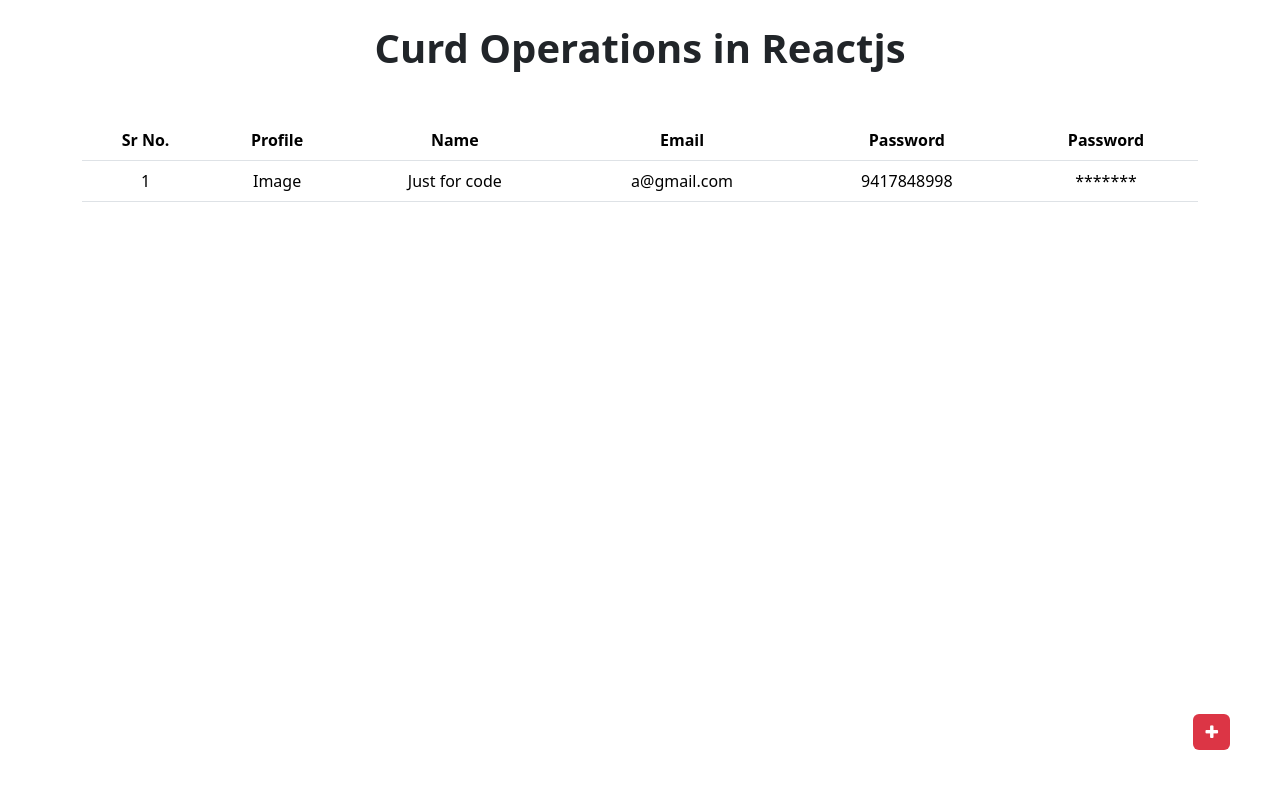
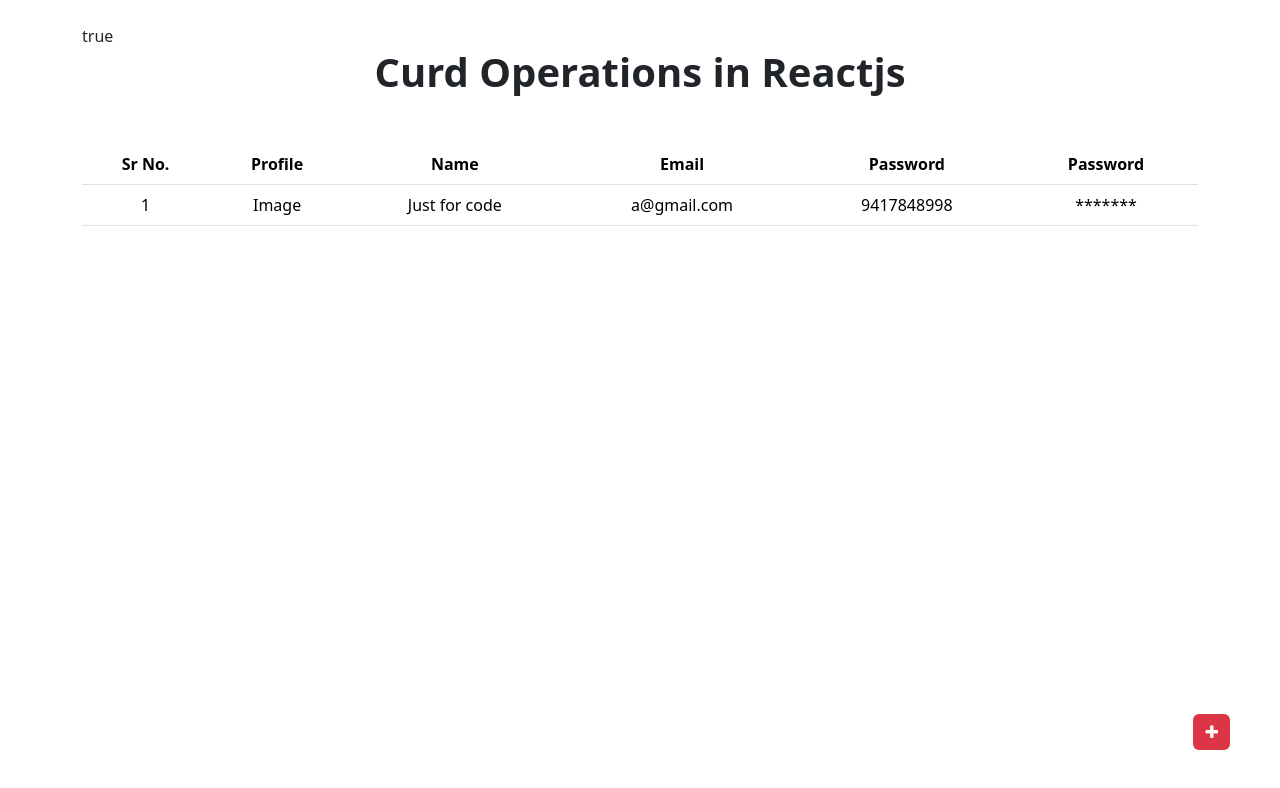
Before and after one commit to Amito6/crudReact, a React (Create React App) app: page / in a window 1280 px wide. Shown: the top 788 px of the page. Built offline with nearby package versions, Linux system fonts and the light colour scheme.

Commit message:
custom Http-Hook

```diff
--- a/package.json
+++ b/package.json
@@ -6,6 +6,7 @@
     "@testing-library/jest-dom": "^5.17.0",
     "@testing-library/react": "^13.4.0",
     "@testing-library/user-event": "^13.5.0",
+    "axios": "^1.7.2",
     "bootstrap": "^5.3.3",
     "font-awesome": "^4.7.0",
     "react": "^18.3.1",
--- /dev/null
+++ b/src/Hooks/useHttp.js
@@ -0,0 +1,35 @@
+import axios from "axios";
+import { useEffect, useState } from "react";
+
+
+
+const useHttp = (request) =>{
+    const [httpResponse,setHttpResponse] = useState(null);
+    const[httpError,setHttpError] = useState(null);
+    const[httpLoader,setHttpLoader] = useState(true);
+
+    //request is a full object we need to send from where wee want to make this http request
+    const ajax = () =>{
+        axios(request)
+        .then((response)=>{
+            setHttpResponse(response.data)
+        })
+        .catch((error)=>{
+            setHttpError(error)
+        })
+        .finally(()=>{
+            setHttpLoader(false)
+        })
+
+    };
+
+    useEffect(()=>{
+        if(request){
+            ajax();
+        }
+    },[request])
+
+    return [httpResponse,httpError,httpLoader]
+}
+
+export default useHttp;
--- a/src/Register/Register.jsx
+++ b/src/Register/Register.jsx
@@ -7,13 +7,30 @@ import {
  } from "react-bootstrap";
  import "./Register.css";
  import { useState } from "react";
+import useHttp from "../Hooks/useHttp";
+
 
 
 const Register = () =>{
     const [modal,setModal] = useState(false);
+    const [request,setRequest] = useState(null);
+    const [httpResponse,httpError,httpLoader] = useHttp(request); /* it is called as array destructuring */
+
+    const register = (e) =>{
+        e.preventDefault();
+        return setRequest({
+            method : "get",
+            url : "https://jsonplaceholder.typicode.com/posts"
+        })
+    }
+
+
     const design = (
         <>
             <Container className="py-4">
+                {
+                   JSON.stringify(httpLoader)
+                }
                 <h1 className="text-center fw-bold">Curd Operations in Reactjs</h1>
                 <Button
                 onClick={()=>setModal(true)}
@@ -45,7 +62,7 @@ const Register = () =>{
                         <Modal.Title>New Register</Modal.Title>
                     </Modal.Header>
                     <Modal.Body>
-                            <Form>
+                            <Form onSubmit={register}>
                                 <Form.Group className="mb-3">
                                     <Form.Label>Name</Form.Label>
                                     <Form.Control placeholder="Name" />
@@ -66,7 +83,7 @@ const Register = () =>{
                                     <Form.Label>Mobile</Form.Label>
                                     <Form.Control placeholder="mobile" />
                                 </Form.Group>
-                                <Button className="bg-danger w-100 border-0">Register</Button>
+                                <Button type="submit" className="bg-danger w-100 border-0">Register</Button>
                             </Form>
                         </Modal.Body>
                 </Modal>
```
Also changed, not shown: 1 other file (tests, documents, lock files or other folders).
